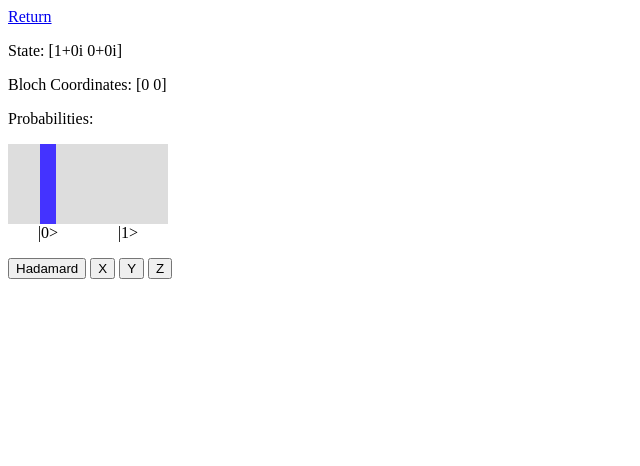
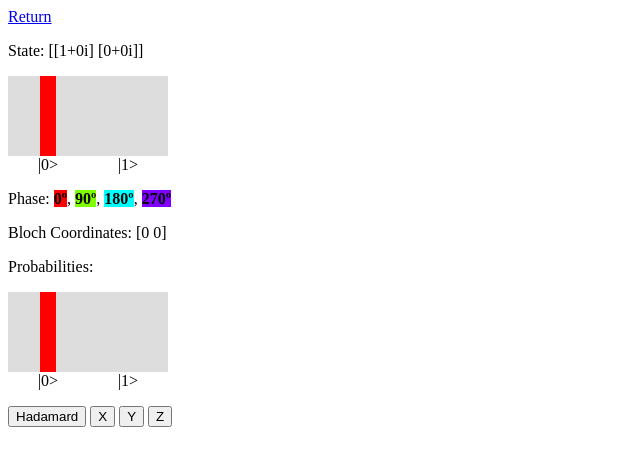
Before and after one commit to bakaq/quantum-simulator, a plain HTML site: page index.html in a window 1280 px wide. Shown: the whole page, without its empty margins (0-640 px from the left). Drawn offline with Linux system fonts and the light colour scheme.

Commit message:
Added amplitude graph

```diff
--- a/index.html
+++ b/index.html
@@ -4,42 +4,35 @@
 		<title>Quantum Computer Simulator</title>
 		<meta charset="utf-8">
 		<meta name="viewport" content="width=device-width, initial-scale=1">
-
-		<style>
-			.bar {
-				background-color: #43F;
-				width: 1em;
-			}
-
-			#prob-wrapper, #prob-labels {
-				display: flex;
-				flex-flow: row nowrap;
-				justify-content: space-around;
-				align-items: flex-end;
-			}
-
-			#prob-wrapper {
-				background-color: #DDD;
-				height: 5em;
-				width: 10em;
-			}
-
-			#prob-labels {
-				width: 10em;
-			}
-		</style>
+		<link rel="stylesheet" href="style.css">
 	</head>
 	<body>
-		<a href="https://bakaq.github.io">Return</a>
+		<a href="https://bakaq.github.io" id="return-btn">Return</a>
 
-		<p>State: <span id="state"></span></p>
+		<p>State:
+			<span id="state"></span>
+			<div id="graph-wrapper">
+				<div id="amp0" class="bar" height="1em"></div>
+				<div id="amp1" class="bar"></div>
+			</div>
+			<div id="graph-labels">
+				<span>|0&gt;</span>
+				<span>|1&gt;</span>
+			</div>
+		</p>
+		<p>Phase:
+			<b style="background-color: hsl(0, 100%, 50%)">0º</b>,
+			<b style="background-color: hsl(90, 100%, 50%)">90º</b>,
+			<b style="background-color: hsl(180, 100%, 50%)">180º</b>,
+			<b style="background-color: hsl(270, 100%, 50%)">270º</b>
+		</p>
 		<p>Bloch Coordinates: <span id="bloch"></span></p>
 		<p>Probabilities:
-			<div id="prob-wrapper">
+			<div id="graph-wrapper">
 				<div id="prob0" class="bar" height="1em"></div>
 				<div id="prob1" class="bar"></div>
 			</div>
-			<div id="prob-labels">
+			<div id="graph-labels">
 				<span>|0&gt;</span>
 				<span>|1&gt;</span>
 			</div>
--- a/quantum.js
+++ b/quantum.js
@@ -24,6 +24,10 @@ class Complex {
 
 	norm() {
 		return Math.sqrt(this.norm2());
+	}
+
+	arg() {
+		return Math.atan2(this.imag, this.real);
 	}
 }
 
@@ -249,17 +253,30 @@ state.content[1] = new Complex(0, 0);
 // == Connect DOM ==
 
 let stateDisplay = document.getElementById("state");
+
+let amp0Display = document.getElementById("amp0");
+let amp1Display = document.getElementById("amp1");
+
+let blochDisplay = document.getElementById("bloch");
+
 let prob0Display = document.getElementById("prob0");
 let prob1Display = document.getElementById("prob1");
-let blochDisplay = document.getElementById("bloch");
+
 
 function updateDisplay() {
-	stateDisplay.innerText = showState(state);
+	stateDisplay.innerText = state.show();
+
+	amp0Display.style.height = `${state.content[0].norm()*100}%`;
+	amp1Display.style.height = `${state.content[1].norm()*100}%`;
+
+	amp0Display.style.backgroundColor = `hsl(${state.content[0].arg()*180/Math.PI}, 100%, 50%)`;
+	amp1Display.style.backgroundColor = `hsl(${state.content[1].arg()*180/Math.PI}, 100%, 50%)`;
+
+	blochDisplay.innerText = blochCoords(state);
 
 	const probs = probabilities(state);
 	prob0Display.style.height = `${probs[0]*100}%`;
 	prob1Display.style.height = `${probs[1]*100}%`;
-	blochDisplay.innerText = blochCoords(state);
 }
 
 let hadamardBtn = document.getElementById("hadamard");
--- /dev/null
+++ b/style.css
@@ -0,0 +1,17 @@
+.bar {
+	background-color: hsl(0, 100%, 50%);
+	width: 1em;
+}
+
+#graph-wrapper, #graph-labels {
+	display: flex;
+	flex-flow: row nowrap;
+	justify-content: space-around;
+	align-items: flex-end;
+	width: 10em;
+}
+
+#graph-wrapper {
+	background-color: #DDD;
+	height: 5em;
+}
```
